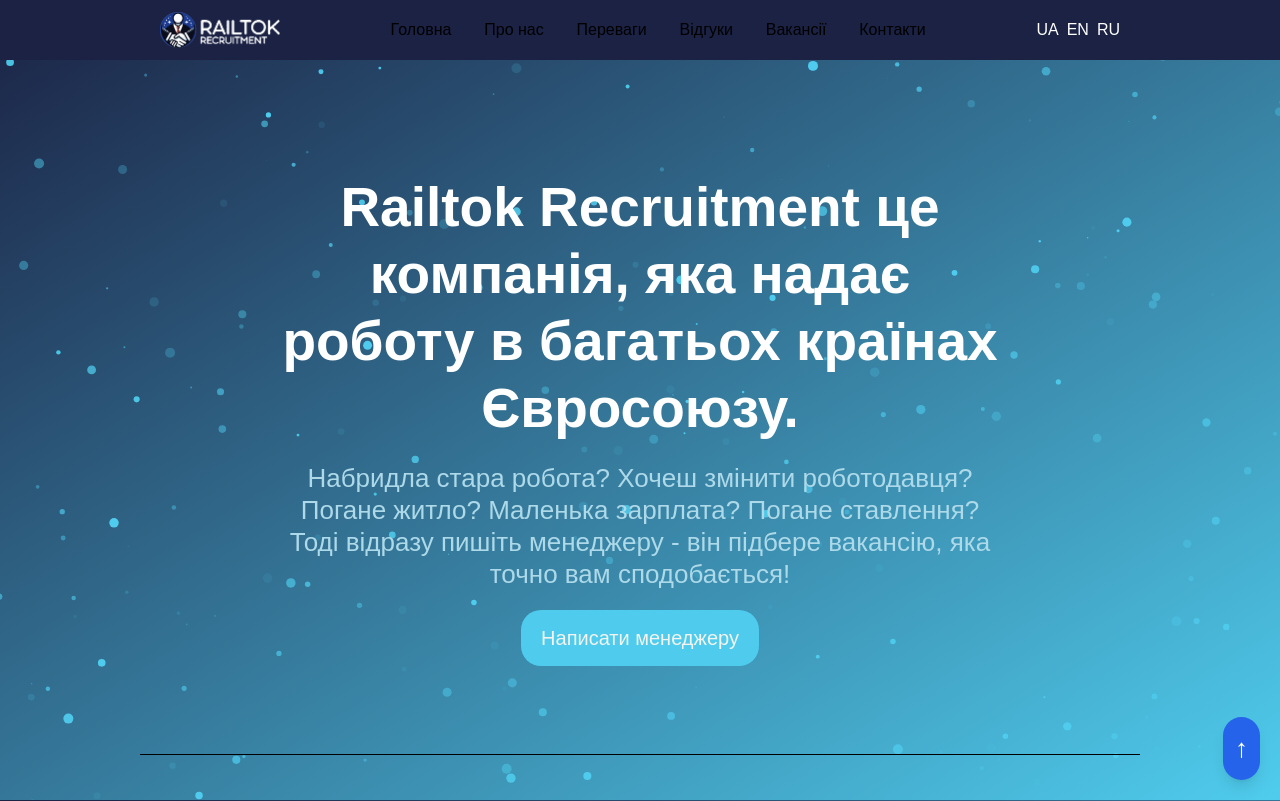
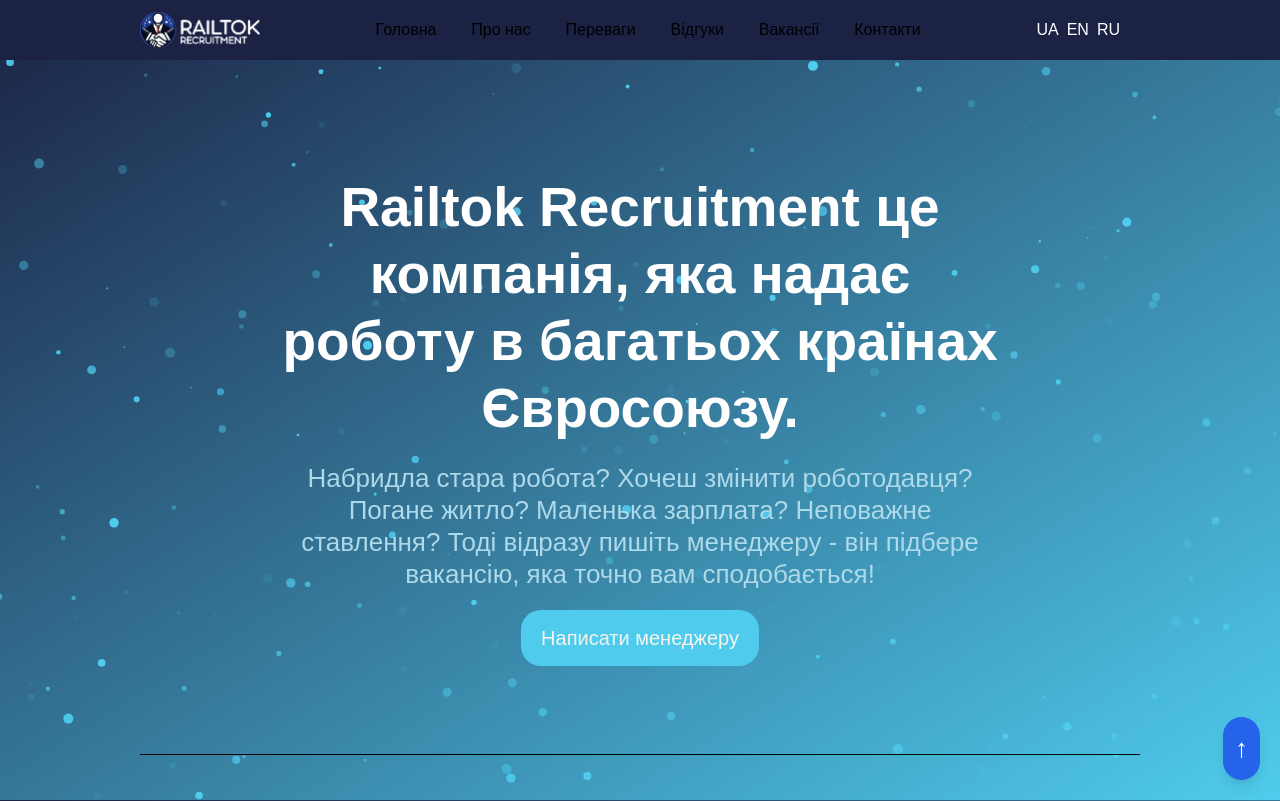
Before and after one commit to Towikk01/railtok, a Next.js app: page / in a window 1280 px wide. Shown: the top 801 px of the page. Built offline with nearby package versions, Linux system fonts and the light colour scheme; a web font is replaced by a local one.

Commit message:
feat(root):fixed app 6

```diff
--- a/src/app/components/header/Header.jsx
+++ b/src/app/components/header/Header.jsx
@@ -28,7 +28,7 @@
     return (
         <header className="flex flex-row justify-between py-3  z-20 fixed w-full bg-[#1b2244] items-center">
             <div
-                className="flex flex-row items-center justify-between relative md:justify-between w-full max-w-[1000px] mx-auto px-5">
+                className="flex flex-row items-center justify-between relative md:justify-between w-full max-w-[1000px] mx-auto pr-5">
                 <BurgerMenu opened={opened} toggle={toggleOpenedMenu} language={language}/>
                 <Image src={Logo} alt="logo" width={120} height={120}/>
                 <div className="hidden md:flex flex-row gap-8 justify-around items-center w-full px-5 lg:w-3/5">
--- a/src/app/translations.js
+++ b/src/app/translations.js
@@ -13,7 +13,7 @@
                 },
              heading: {
                  title: 'Railtok Recruitment это компания которая предоставляет работу во многих странах Евросоюза.',
-                 description: 'Надоела старая работа? Хочешь поменять работодателя? Плохое жилье? Маленькая зарплата? Плохое отношение? Тогда сразу пишите менеджеру - он подберет вакансию, которая точно вам понравится!'
+                 description: 'Надоела старая работа? Хочешь поменять работодателя? Плохое жилье? Маленькая зарплата? Неуважительное отношение? Тогда сразу пишите менеджеру - он подберет вакансию, которая точно вам понравится!'
              },
              about: {
              title: 'Немного о нас',
@@ -227,7 +227,7 @@
          },
         heading: {
             title: 'Railtok Recruitment це компанія, яка надає роботу в багатьох країнах Євросоюзу.',
-            description: 'Набридла стара робота? Хочеш змінити роботодавця? Погане житло? Маленька зарплата? Погане ставлення? Тоді відразу пишіть менеджеру - він підбере вакансію, яка точно вам сподобається!'
+            description: 'Набридла стара робота? Хочеш змінити роботодавця? Погане житло? Маленька зарплата? Неповажне ставлення? Тоді відразу пишіть менеджеру - він підбере вакансію, яка точно вам сподобається!'
 },
         about: {
             title: 'Трохи про нас',
```
